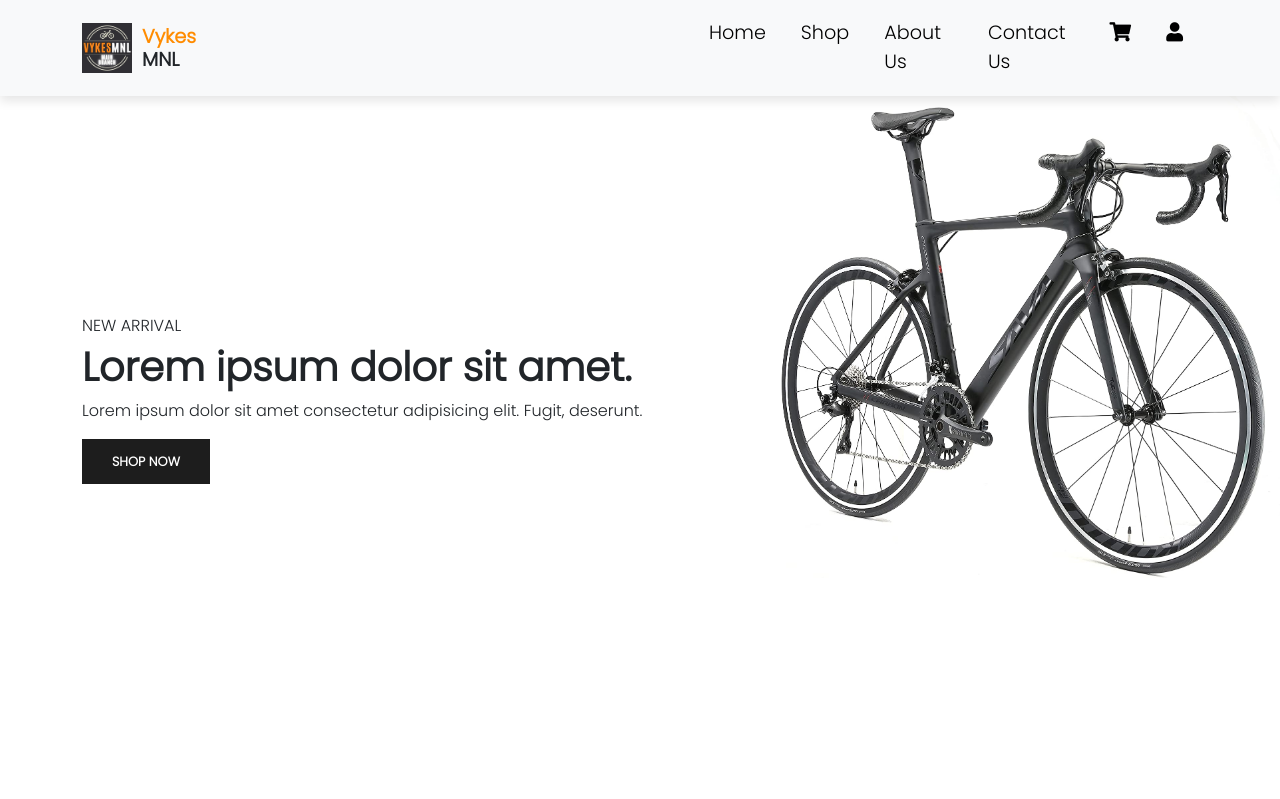
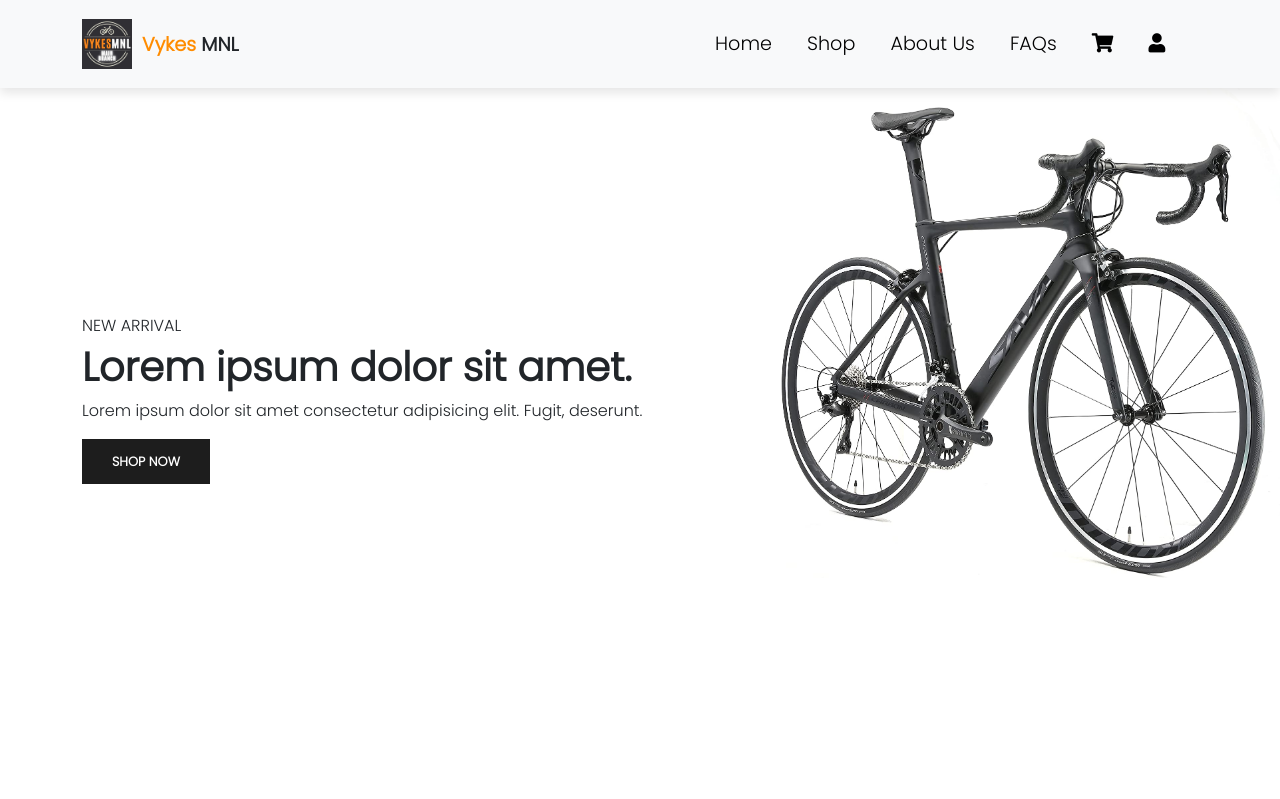
Before and after one commit to ordcacai/bikeshop-ims, a PHP site: page /index.php in a window 1280 px wide. Shown: the top 799 px of the page. Run offline with PHP 8.4, Linux system fonts and the light colour scheme; data comes from the database, SQL or seed files in the repository.

Commit message:
index updated

```diff
--- a/layouts/header.php
+++ b/layouts/header.php
@@ -46,7 +46,7 @@ session_start();
               </li>
 
               <li class="nav-item">
-                <a class="nav-link" href="contact.php">Contact Us</a>
+                <a class="nav-link" href="faqs.php">FAQs</a>
               </li>
 
               <li class="nav-item">
```
